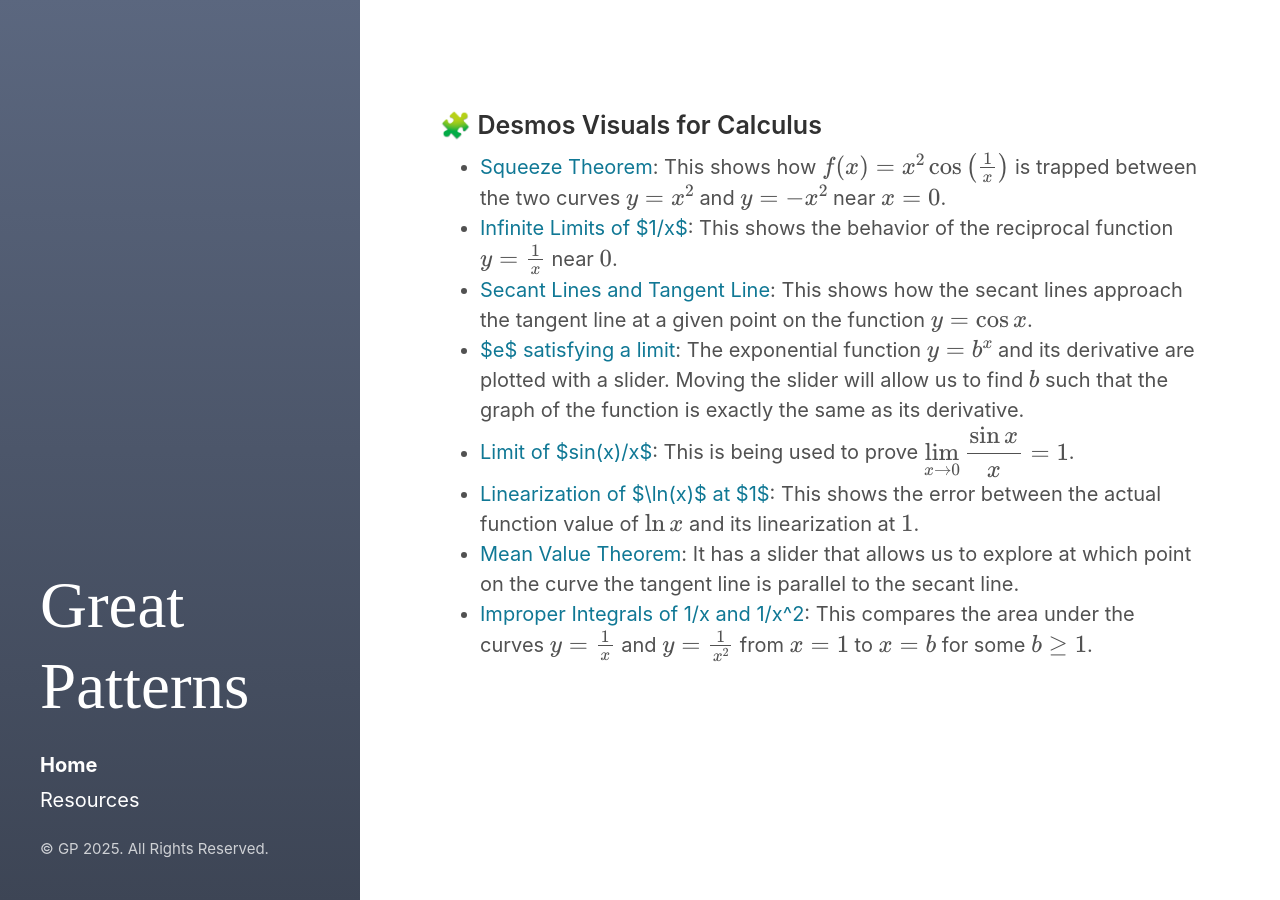
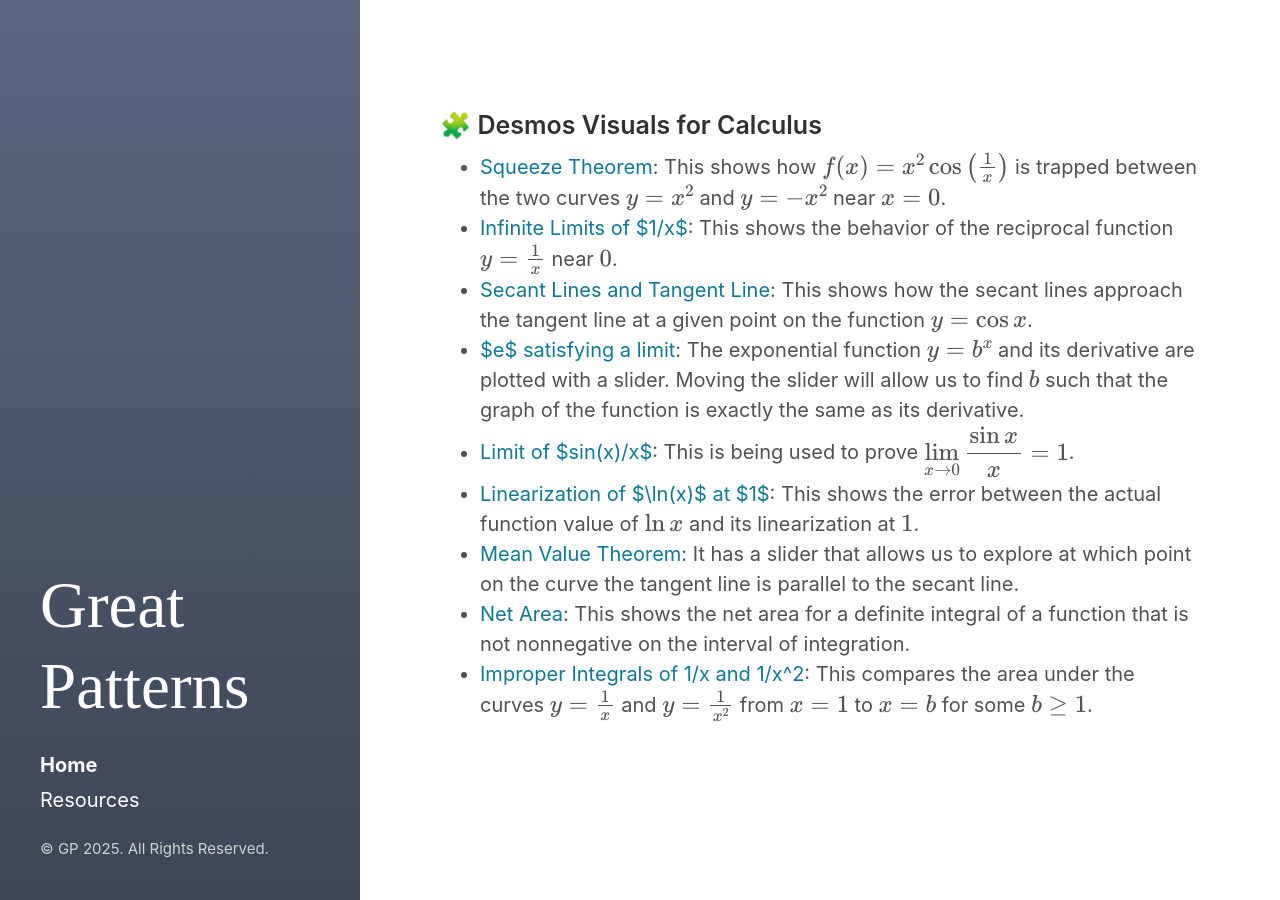
Before and after one commit to greatpatterns/greatpatterns.github.io, a Jekyll site: the page built from index.md, in a window 1280 px wide. Built offline with Jekyll 4.4.1, drawn with Linux system fonts in a browser that asks for light colours; formulas are drawn with MathJax 3.

Commit message:
Update index.md

```diff
--- a/index.md
+++ b/index.md
@@ -12,4 +12,5 @@
 - <a href="https://www.desmos.com/calculator/nyvcqnpvbn" target="_blank">Limit of $sin(x)/x$</a>: This is being used to prove $$\displaystyle \lim_{x \to 0} \frac{\sin x}{x} = 1$$.
 - <a href="https://www.desmos.com/calculator/bbhjedqwzw" target="_blank">Linearization of $\ln(x)$ at $1$</a>: This shows the error between the actual function value of $$\ln x$$ and its linearization at $$1$$.
 - <a href="https://www.desmos.com/calculator/obgnocobjw" target="_blank">Mean Value Theorem</a>: It has a slider that allows us to explore at which point on the curve the tangent line is parallel to the secant line.
+- <a href="https://www.desmos.com/calculator/jdszbgj9f4" target="_blank">Net Area</a>: This shows the net area for a definite integral of a function that is not nonnegative on the interval of integration.
 - <a href="https://www.desmos.com/calculator/kns84jl4cv" target="_blank">Improper Integrals of 1/x and 1/x^2</a>: This compares the area under the curves $$y = \frac{1}{x}$$ and $$y = \frac{1}{x^2}$$ from $$x = 1$$ to $$x = b$$ for some $$b \geq 1$$.
```
